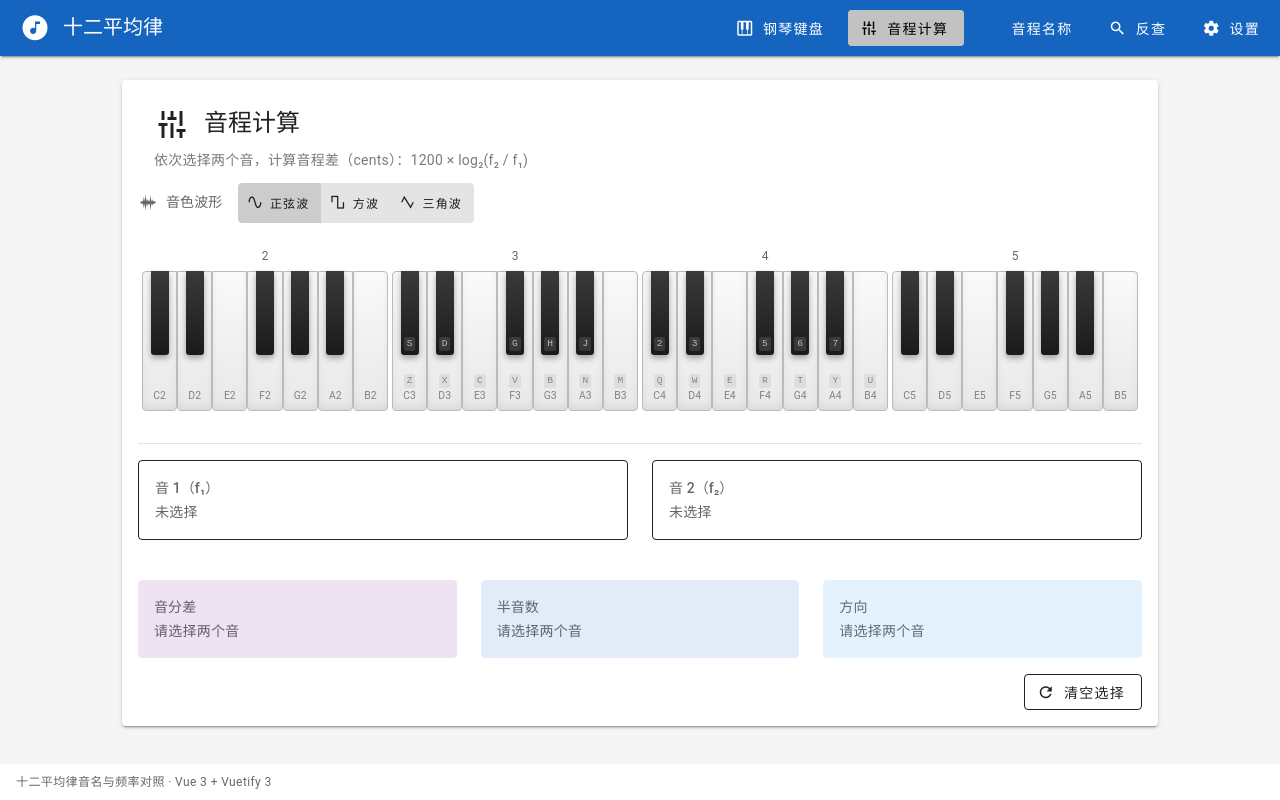
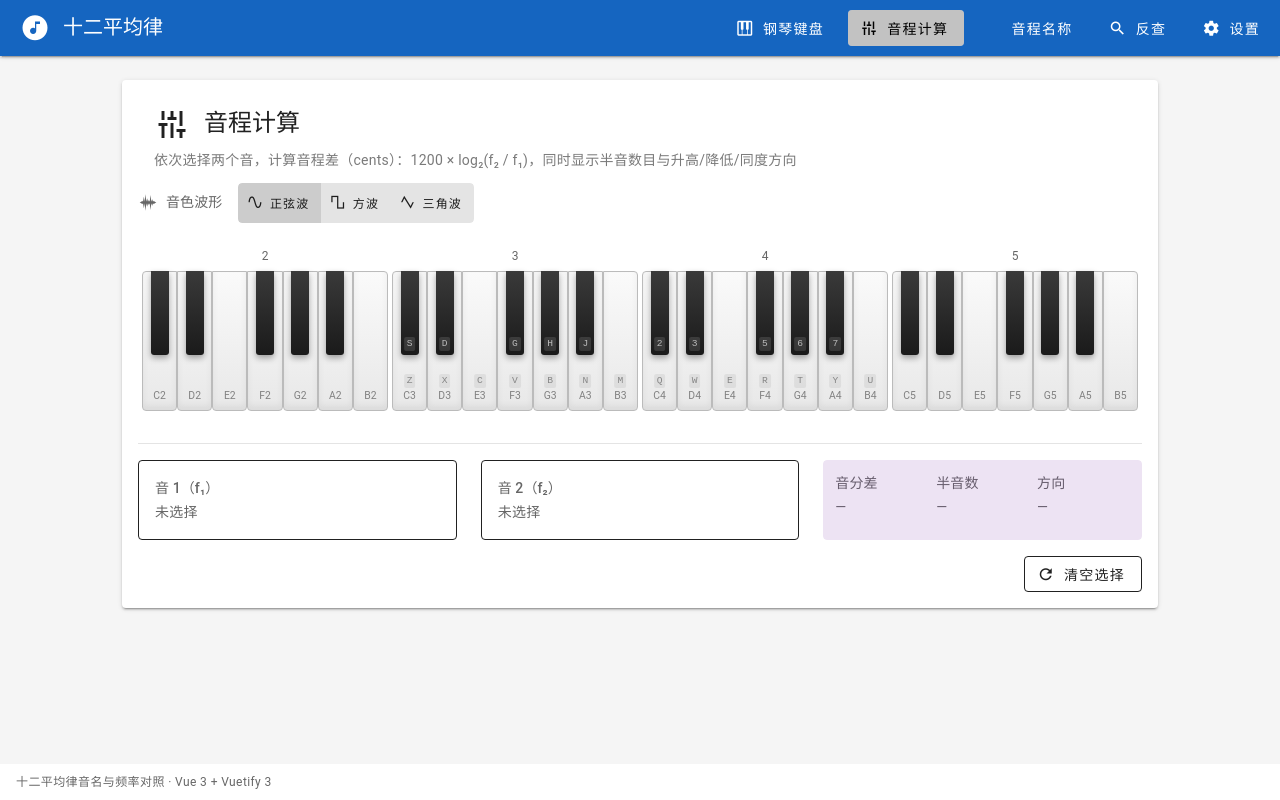
Before and after one commit to LcjGitHub/label-6125, a Vue app: page /interval in a window 1280 px wide. Built offline with nearby package versions, Linux system fonts and the light colour scheme.

Commit message:
.913020344866380:dbb0153529499f4e61399c977fc15f3f_6a2baa8236d898ac98c45776.6a2bad6536d898ac98c4597b.6a2bad657db10e89f7558c6c:Trae CN.T(2026/6/12 14:55:33)

```diff
--- a/src/utils/interval.ts
+++ b/src/utils/interval.ts
@@ -16,8 +16,8 @@ export function calculateCents(f1: number, f2: number): number {
  * @param cents 音程差（cents）
  */
 export function formatCents(cents: number): string {
-  const sign = cents >= 0 ? '+' : ''
-  return `${sign}${cents.toFixed(2)} 音分`
+  const sign = cents > 0 ? '+' : cents < 0 ? '-' : ''
+  return `${sign}${Math.abs(cents).toFixed(2)} 音分`
 }
 
 /**
@@ -34,8 +34,8 @@ export function calculateSemitones(cents: number): number {
  * @param semitones 半音数目
  */
 export function formatSemitones(semitones: number): string {
-  const sign = semitones >= 0 ? '+' : ''
-  return `${sign}${semitones.toFixed(2)} 半音`
+  const sign = semitones > 0 ? '+' : semitones < 0 ? '-' : ''
+  return `${sign}${Math.abs(semitones).toFixed(2)} 半音`
 }
 
 /**
--- a/src/views/IntervalView.vue
+++ b/src/views/IntervalView.vue
@@ -41,7 +41,7 @@ async function handleKeyClick(note: Note) {
             音程计算
           </v-card-title>
           <v-card-subtitle class="mb-3">
-            依次选择两个音，计算音程差（cents）：1200 × log₂(f₂ / f₁)
+            依次选择两个音，计算音程差（cents）：1200 × log₂(f₂ / f₁)，同时显示半音数目与升高/降低/同度方向
           </v-card-subtitle>
 
           <WaveformSelector class="mb-4" />
@@ -54,8 +54,8 @@ async function handleKeyClick(note: Note) {
 
           <v-divider class="my-4" />
 
-          <v-row class="mb-4">
-            <v-col cols="12" md="6">
+          <v-row>
+            <v-col cols="12" md="4">
               <v-card variant="outlined" class="pa-4 h-100">
                 <div class="text-subtitle-2 text-medium-emphasis mb-1">
                   音 1（f₁）
@@ -74,7 +74,7 @@ async function handleKeyClick(note: Note) {
               </v-card>
             </v-col>
 
-            <v-col cols="12" md="6">
+            <v-col cols="12" md="4">
               <v-card variant="outlined" class="pa-4 h-100">
                 <div class="text-subtitle-2 text-medium-emphasis mb-1">
                   音 2（f₂）
@@ -92,74 +92,64 @@ async function handleKeyClick(note: Note) {
                 </div>
               </v-card>
             </v-col>
-          </v-row>
 
-          <v-row>
             <v-col cols="12" md="4">
               <v-card
                 variant="tonal"
                 color="secondary"
-                class="pa-4 h-100"
+                class="pa-3 h-100"
               >
+                <v-row dense>
+                  <v-col cols="12" md="4">
                     <div class="text-subtitle-2 text-medium-emphasis mb-1">
                       音分差
                     </div>
                     <template v-if="centsDifference !== null">
-                  <div class="text-h5">
+                      <div class="text-h6 font-weight-medium">
                         {{ formatCents(centsDifference) }}
                       </div>
-                  <div class="text-caption mt-2">
-                    log₂({{ selectedNote2?.frequency }} / {{ selectedNote1?.frequency }})
-                    × 1200
+                      <div class="text-caption mt-1 text-medium-emphasis">
+                        log₂(f₂/f₁)×1200
                       </div>
                     </template>
                     <div v-else class="text-body-2 text-medium-emphasis">
-                  请选择两个音
+                      —
                     </div>
-              </v-card>
                   </v-col>
 
                   <v-col cols="12" md="4">
-              <v-card
-                variant="tonal"
-                color="primary"
-                class="pa-4 h-100"
-              >
                     <div class="text-subtitle-2 text-medium-emphasis mb-1">
                       半音数
                     </div>
                     <template v-if="semitoneCount !== null">
-                  <div class="text-h5">
+                      <div class="text-h6 font-weight-medium">
                         {{ formatSemitones(semitoneCount) }}
                       </div>
-                  <div class="text-caption mt-2">
+                      <div class="text-caption mt-1 text-medium-emphasis">
                         音分差 ÷ 100
                       </div>
                     </template>
                     <div v-else class="text-body-2 text-medium-emphasis">
-                  请选择两个音
+                      —
                     </div>
-              </v-card>
                   </v-col>
 
                   <v-col cols="12" md="4">
-              <v-card
-                variant="tonal"
-                :color="
-                  intervalDirection === 'ascending'
-                    ? 'success'
-                    : intervalDirection === 'descending'
-                      ? 'error'
-                      : 'info'
-                "
-                class="pa-4 h-100"
-              >
                     <div class="text-subtitle-2 text-medium-emphasis mb-1">
                       方向
                     </div>
                     <template v-if="intervalDirection !== null">
-                  <div class="text-h5 d-flex align-center gap-2">
-                    <v-icon size="24">
+                      <div
+                        class="text-h6 font-weight-medium d-flex align-center"
+                        :class="
+                          intervalDirection === 'ascending'
+                            ? 'text-success'
+                            : intervalDirection === 'descending'
+                              ? 'text-error'
+                              : 'text-info'
+                        "
+                      >
+                        <v-icon start size="20">
                           {{
                             intervalDirection === 'ascending'
                               ? 'mdi-trending-up'
@@ -170,19 +160,21 @@ async function handleKeyClick(note: Note) {
                         </v-icon>
                         {{ formatDirection(intervalDirection) }}
                       </div>
-                  <div class="text-caption mt-2">
+                      <div class="text-caption mt-1 text-medium-emphasis">
                         {{
                           intervalDirection === 'ascending'
-                        ? '音 2 频率高于音 1'
+                            ? '音 2 高于音 1'
                             : intervalDirection === 'descending'
-                          ? '音 2 频率低于音 1'
-                          : '两音频率相同'
+                              ? '音 2 低于音 1'
+                              : '两音相同'
                         }}
                       </div>
                     </template>
                     <div v-else class="text-body-2 text-medium-emphasis">
-                  请选择两个音
+                      —
                     </div>
+                  </v-col>
+                </v-row>
               </v-card>
             </v-col>
           </v-row>
```
Lines whose indentation alone changed are shown as unchanged.
